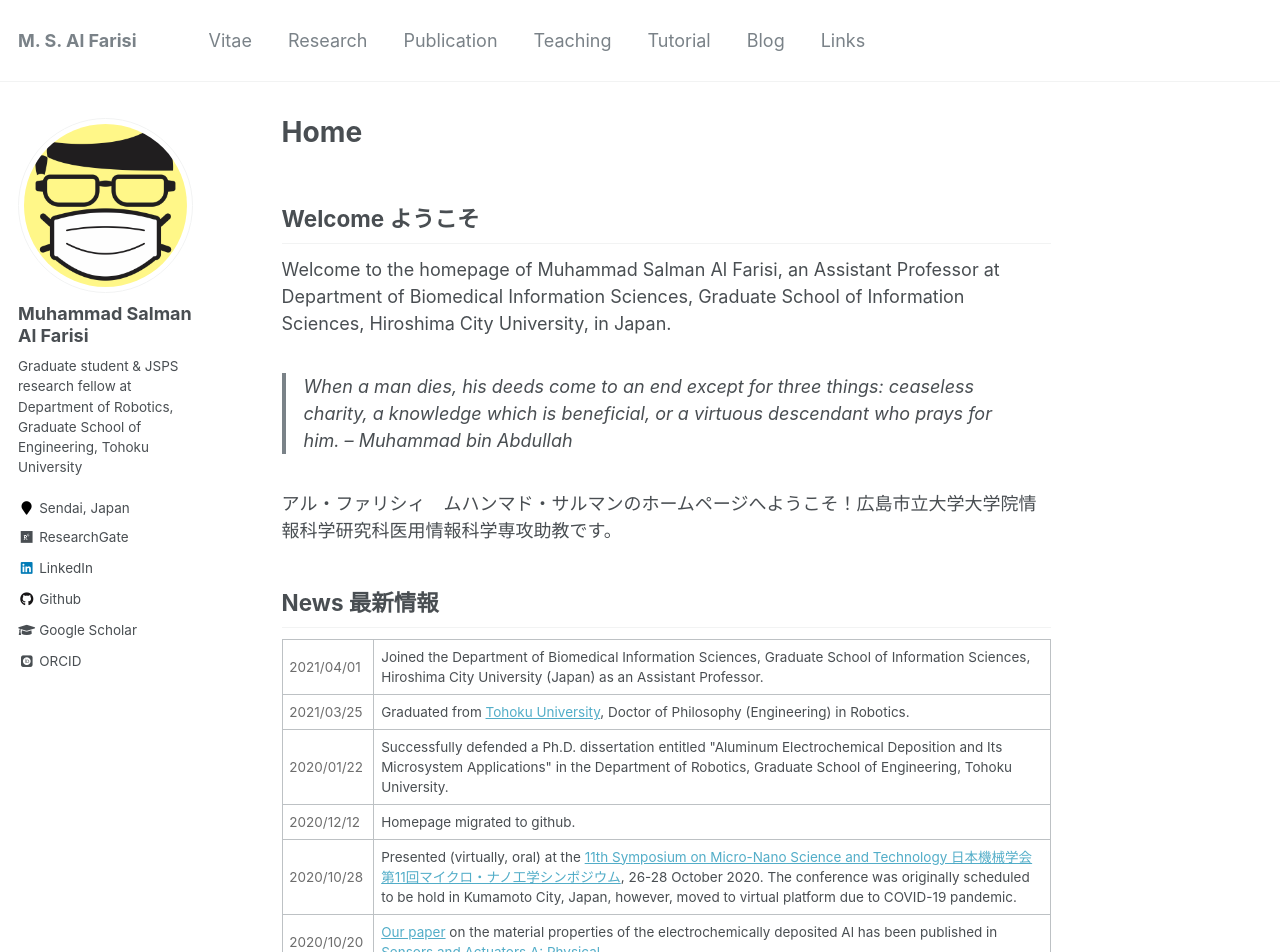
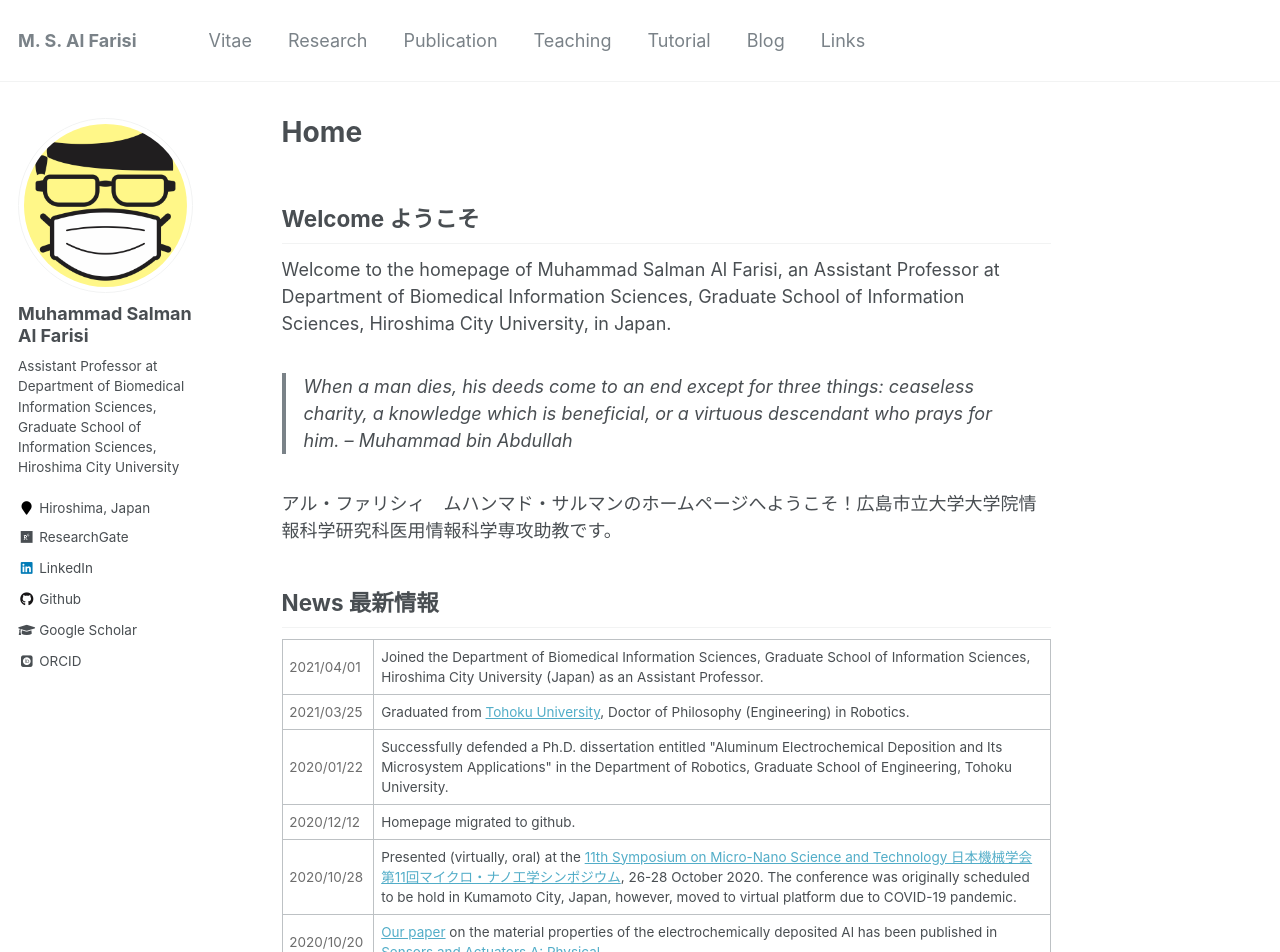
Before and after one commit to msalfarisi/msalfarisi.github.io, a Jekyll site: the page built from _pages/home.md, in a window 1280 px wide. Shown: the top 952 px of the page. Built offline with Jekyll 4.4.1, drawn with Linux system fonts in a browser that asks for light colours; some web fonts are replaced.

Commit message:
Update _config.yml

```diff
--- a/_config.yml
+++ b/_config.yml
@@ -82,8 +82,8 @@ analytics:
 author:
   name             : "Muhammad Salman Al Farisi"
   avatar           : "profiley.jpg"
-  bio              : "Graduate student & JSPS research fellow at Department of Robotics, Graduate School of Engineering, Tohoku University"
-  location         : "Sendai, Japan"
+  bio              : "Assistant Professor at Department of Biomedical Information Sciences, Graduate School of Information Sciences, Hiroshima City University"
+  location         : "Hiroshima, Japan"
   employer         :
   pubmed           :
   googlescholar    : "https://scholar.google.co.jp/citations?user=30VZQ_sAAAAJ"
```
